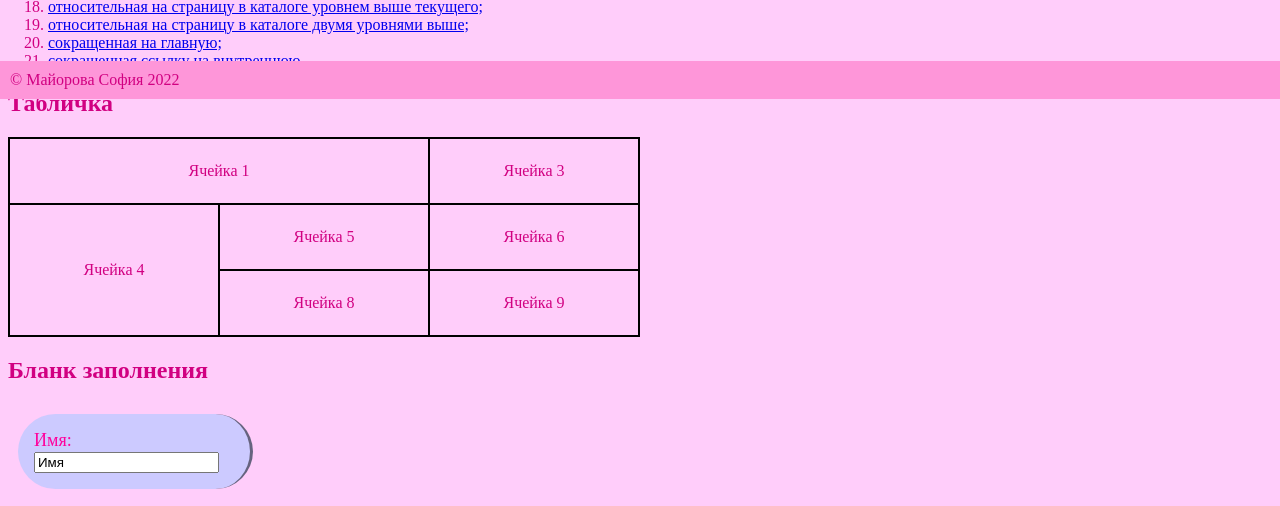
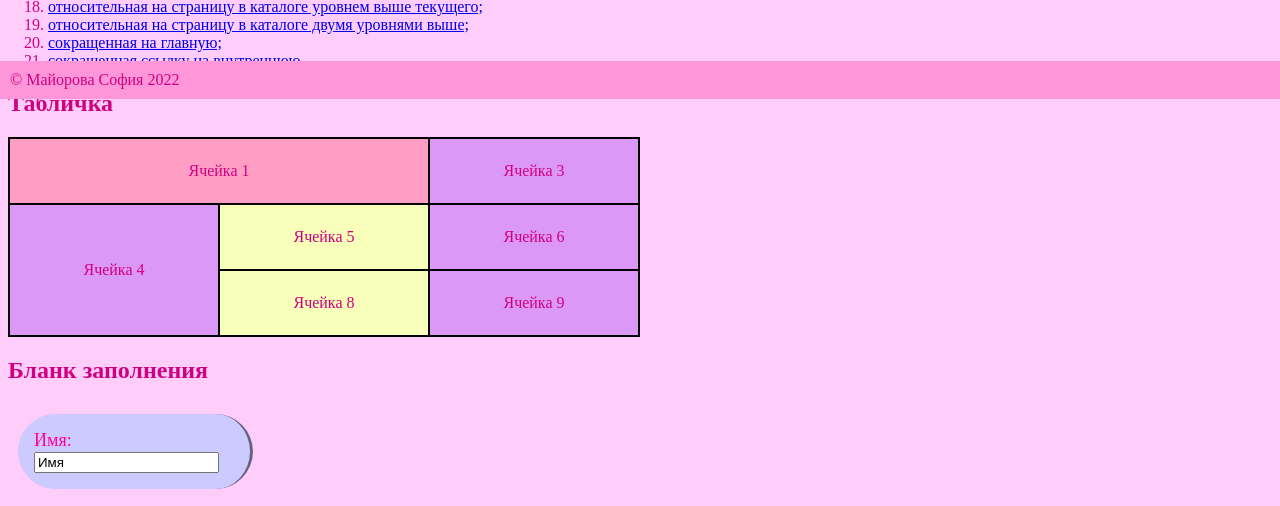
Before and after one commit to sonyamayor/mysecond.github.io, a plain HTML site: page index.html in a window 1280 px wide. Shown: the part 701-1207 px from the top of the page. Drawn offline with Linux system fonts and the light colour scheme.

Commit message:
Update index.html

```diff
--- a/index.html
+++ b/index.html
@@ -5,7 +5,7 @@
 	    <link rel="stylesheet" href=style.css >
 		<meta charset="utf-8">
 	</head>
-	<body>
+	<body> <div id = "otst">
 		<h1 id="yp">
 			<br />
 			HTML 5 страница со списком гиперссылок + бланк для заполнения (форма)
@@ -57,17 +57,17 @@
 	<h2>Табличка</h2>
 	<table id="tbl" cellpadding="1" border="1" width="30%" width="200" height="200">
 		<tr>
-			<td COLSPAN="2"> Ячейка 1 </td>
-			<td> Ячейка 3</td>
+			<td COLSPAN="2" tr class="z"> Ячейка 1 </td>
+			<td class="ch"> Ячейка 3</td>
 		</tr>
 		<tr>
-			<td ROWSPAN="2"> Ячейка 4 </td>
-			<td>Ячейка 5</td>
-			<td> Ячейка 6</td>
+			<td ROWSPAN="2" tr class="ch"> Ячейка 4 </td>
+			<td tr class="nh">Ячейка 5</td>
+			<td tr class="ch"> Ячейка 6</td>
 		</tr>
 		<tr>
-			<td>Ячейка 8</td>
-			<td> Ячейка 9</td>
+			<td tr class="nh">Ячейка 8</td>
+			<td tr class="ch"> Ячейка 9</td>
 		</tr>
 	</table>
 
@@ -149,6 +149,7 @@
 	        Согласен (а) !</label><br />
 
 
+
 	      <input type="submit" value="Отправить" />
 	    </form>
 		<div id="footer">
```
